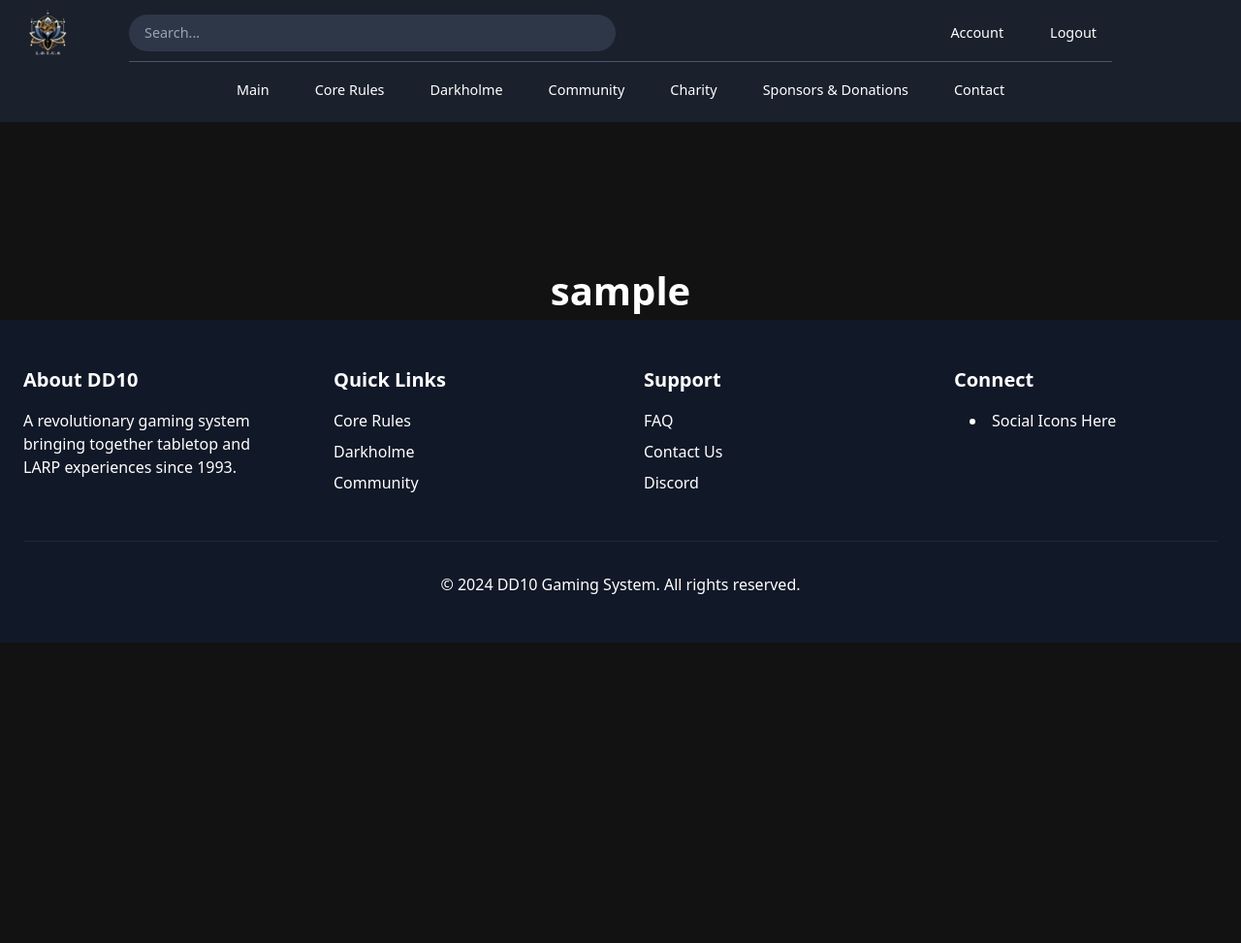
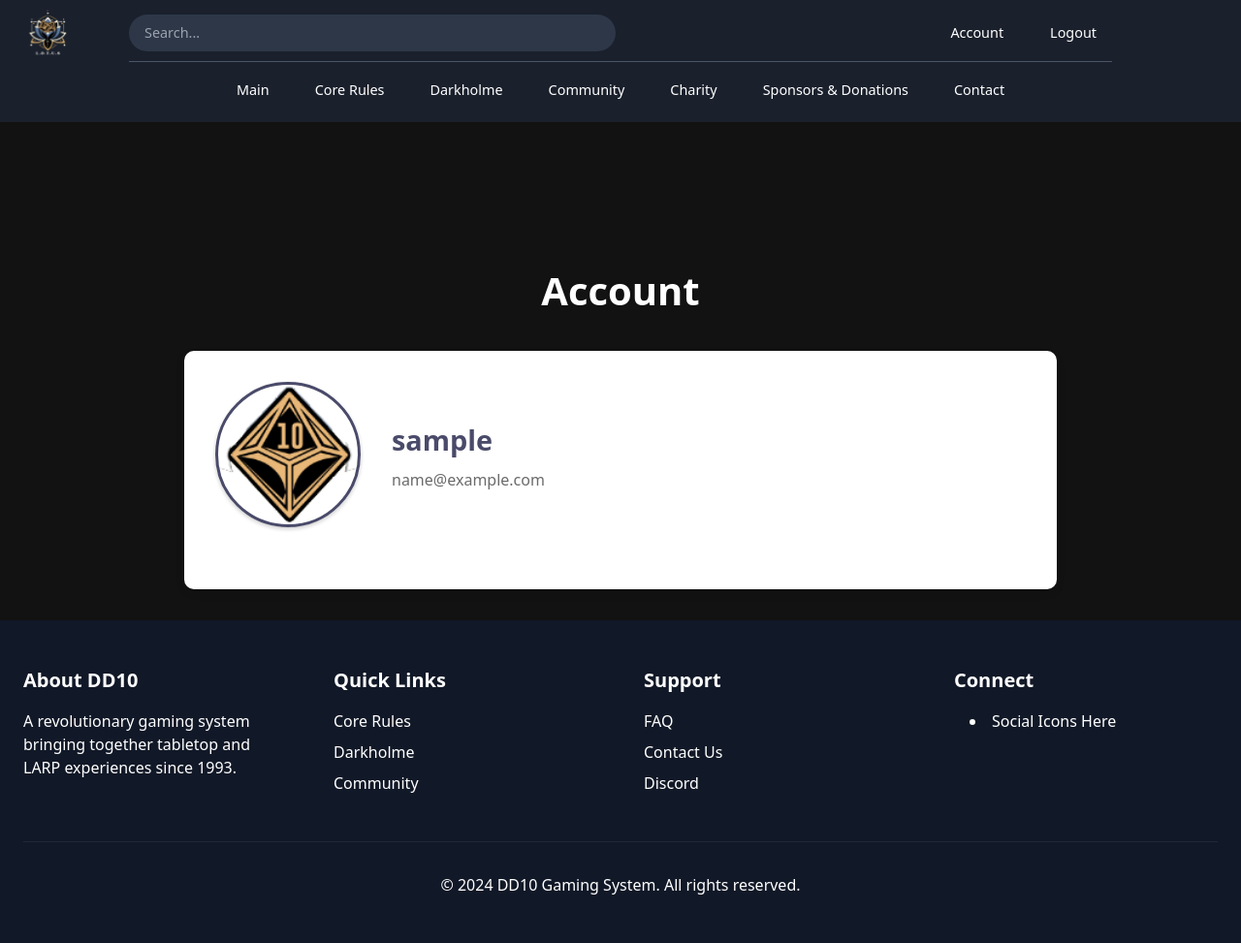
Before and after one commit to boonewh/lotusrpg, a Flask app: page /account in a window 1280 px wide. Shown: the whole page at 97% size. Before the commit the page ends 663 px from the top, so only its background shows below. Run offline with Flask 3, Linux system fonts and the light colour scheme; the visitor is signed in with stand-in values (Sample User, id 1).

Commit message:
Small amount of work on account and account page

```diff
--- a/lotusrpg/models.py
+++ b/lotusrpg/models.py
@@ -10,7 +10,7 @@ class User(db.Model, UserMixin):
     id = db.Column(db.Integer, primary_key=True)
     username = db.Column(db.String(20), unique=True, nullable=False)
     email = db.Column(db.String(120), unique=True, nullable=False)
-    image_file = db.Column(db.String(20), nullable=False, default='default.jpg')
+    image_file = db.Column(db.String(20), nullable=False, default='layer1.png')
     password = db.Column(db.String(60), nullable=False)
 
     posts = db.relationship('Post', backref='author', lazy=True)
--- a/lotusrpg/routes.py
+++ b/lotusrpg/routes.py
@@ -76,4 +76,5 @@ def logout():
 @app.route('/account')
 @login_required
 def account():
-    return render_template('account.html')
+    image_file = url_for('static', filename='images/' + current_user.image_file)
+    return render_template('account.html', image_file=image_file)
--- a/lotusrpg/static/css/main.css
+++ b/lotusrpg/static/css/main.css
@@ -507,6 +507,85 @@ header h1 {
   color: #ffffff; /* Emphasized text color */
 }
 
+/* Account Page Styles */
+/* Content Section */
+.content-section {
+  max-width: 900px;
+  margin: 2rem auto;
+  padding: 2rem;
+  background-color: #ffffff;
+  border-radius: 10px;
+  box-shadow: 0 4px 8px rgba(0, 0, 0, 0.1);
+}
+
+/* Media Section */
+.media {
+  display: flex;
+  align-items: center;
+  gap: 2rem;
+  margin-bottom: 2rem;
+}
+
+/* Account Image */
+.account-img {
+  width: 150px;
+  height: 150px;
+  border-radius: 50%;
+  object-fit: cover;
+  border: 3px solid #4a4a6a;
+  box-shadow: 0 2px 4px rgba(0, 0, 0, 0.2);
+}
+
+/* Media Body */
+.media-body {
+  flex-grow: 1;
+}
+
+.account-heading {
+  font-size: 1.8rem;
+  font-weight: bold;
+  margin-bottom: 0.5rem;
+  color: #4a4a6a;
+}
+
+.text-secondary {
+  font-size: 1rem;
+  color: #6b6b6b;
+}
+
+/* Form Section */
+form {
+  margin-top: 1.5rem;
+  display: flex;
+  flex-direction: column;
+  gap: 1.2rem;
+}
+
+form input,
+form textarea {
+  width: 100%;
+  padding: 0.8rem;
+  border: 1px solid #ccc;
+  border-radius: 5px;
+  font-size: 1rem;
+}
+
+form button {
+  align-self: flex-start;
+  padding: 0.8rem 2rem;
+  font-size: 1rem;
+  color: #fff;
+  background-color: #4a4a6a;
+  border: none;
+  border-radius: 5px;
+  cursor: pointer;
+  transition: background-color 0.3s ease;
+}
+
+form button:hover {
+  background-color: #333;
+}
+
 /* General Layout Adjustments for Laptop Screens */
 @media (min-width: 1024px) and (max-width: 1440px) {
   /* Header adjustments */
--- a/lotusrpg/templates/account.html
+++ b/lotusrpg/templates/account.html
@@ -3,6 +3,15 @@
 {% block title %}Account - LOTUS RPG{% endblock %}
 
 {% block content %}
-    <h1 class="heading1">{{ current_user.username }}</h1>
-
+    <h1 class="heading1">Account</h1>
+    <div class="content-section">
+        <div class="media">
+            <img class="account-img" src="{{ image_file }}" alt="">
+            <div class="media-body">
+                <h2 class="account-heading">{{ current_user.username }}</h2>
+                <p class="text-secondary">{{ current_user.email }}</p>
+            </div>
+        </div>
+        <!-- Form Here -->
+    </div>
 {% endblock %}
```
Also changed, not shown: lotusrpg/static/images/layer1.png (renamed from lotusrpg/static/images/Layer 1.png).
